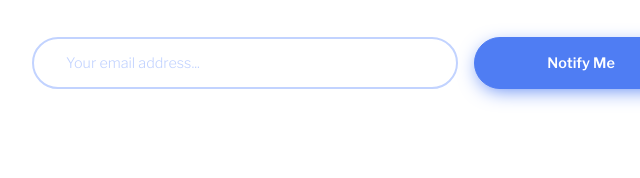
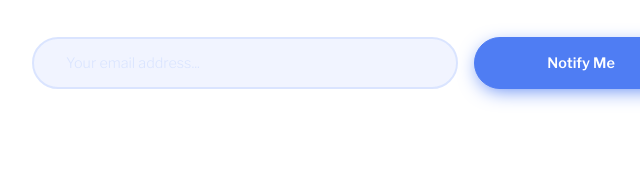
Before and after one commit to iguanasplit/15-Ping-coming-soon-page, a plain HTML site: page index.html in a window 1280 px wide. In both pictures the pointer is over the input "Email Address". Shown: the part 222-400 px from the top of the page, 280-920 px from the left. Drawn offline with nearby package versions, Linux system fonts and the light colour scheme.

Commit message:
Update index.css

```diff
--- a/css/index.css
+++ b/css/index.css
@@ -235,14 +235,18 @@ flex-direction: column;
     padding: 0.9rem 2rem;
     border: 2px solid var(--Pale-Blue);
     border-radius: 5rem;
+    transition: 0.2s ease;
 }
 
 
 
-
+.email-input:hover{
+    background-color:hsl(223, 100%, 88%,40%);
+    opacity: 60%;
+}
 
 .email-input:focus{
-    background-color:var(--Pale-Blue);
+    background-color:hsl(223, 100%, 88%,50%);
     border: 2px solid var(--Pale-Blue);
     outline: 0px solid var(--Blue);
 }
```
